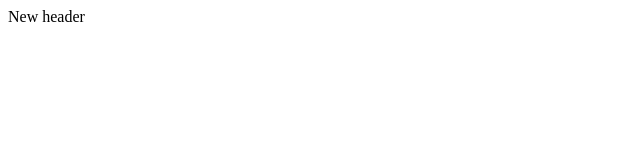
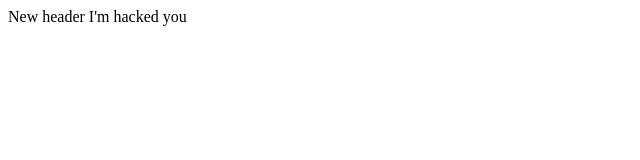
Before and after one commit to aau8/outdoor, a plain HTML site: page index.html in a window 1280 px wide. Shown: the whole page, without its empty margins (0-640 px from the left). Drawn offline with Linux system fonts and the light colour scheme.

Commit message:
hacked index.html

```diff
--- a/index.html
+++ b/index.html
@@ -9,6 +9,8 @@
 <body>
 	<header class="header">
 		New header
+
+		I'm hacked you
 	</header>
 </body>
 </html>
```
